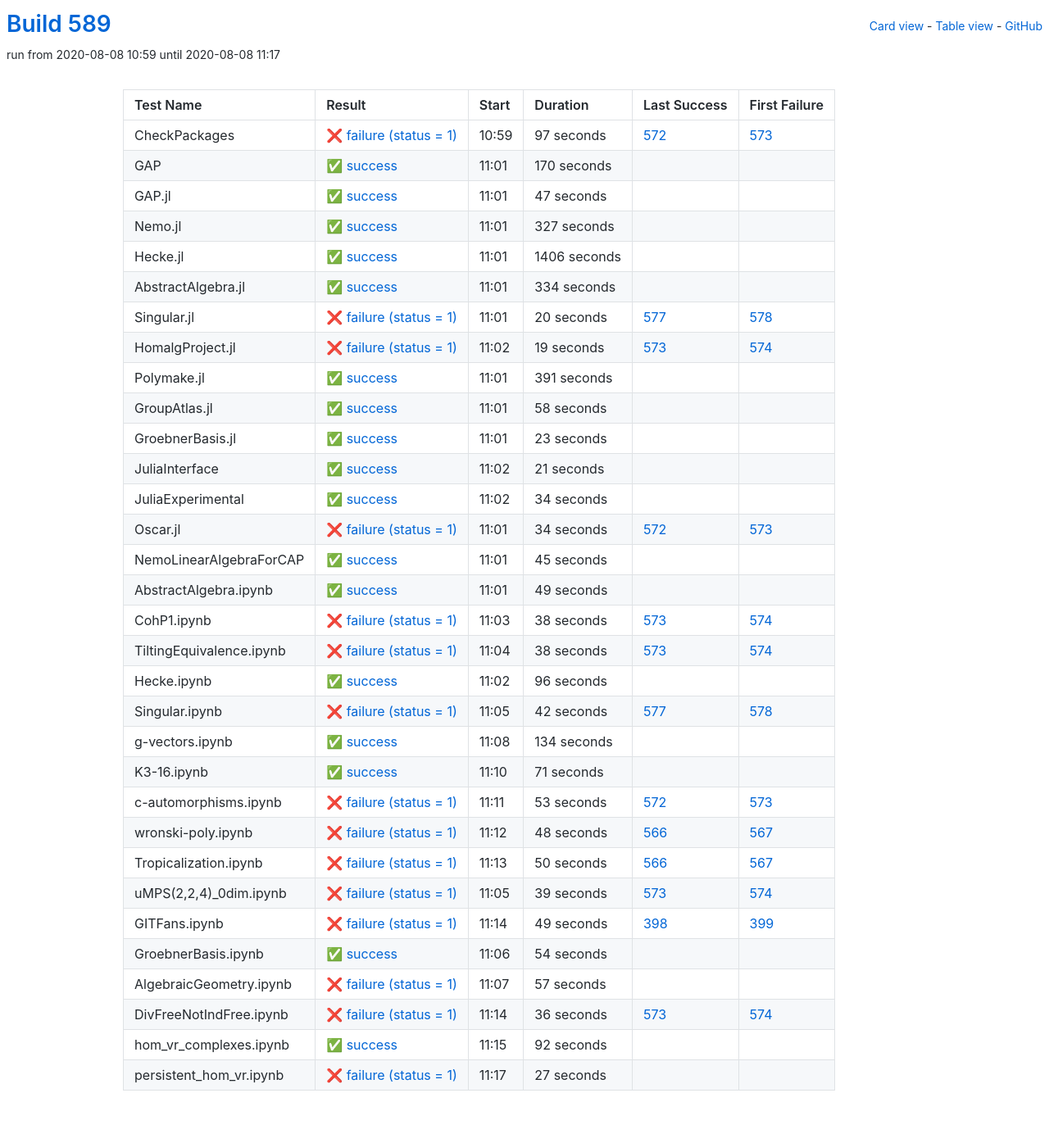
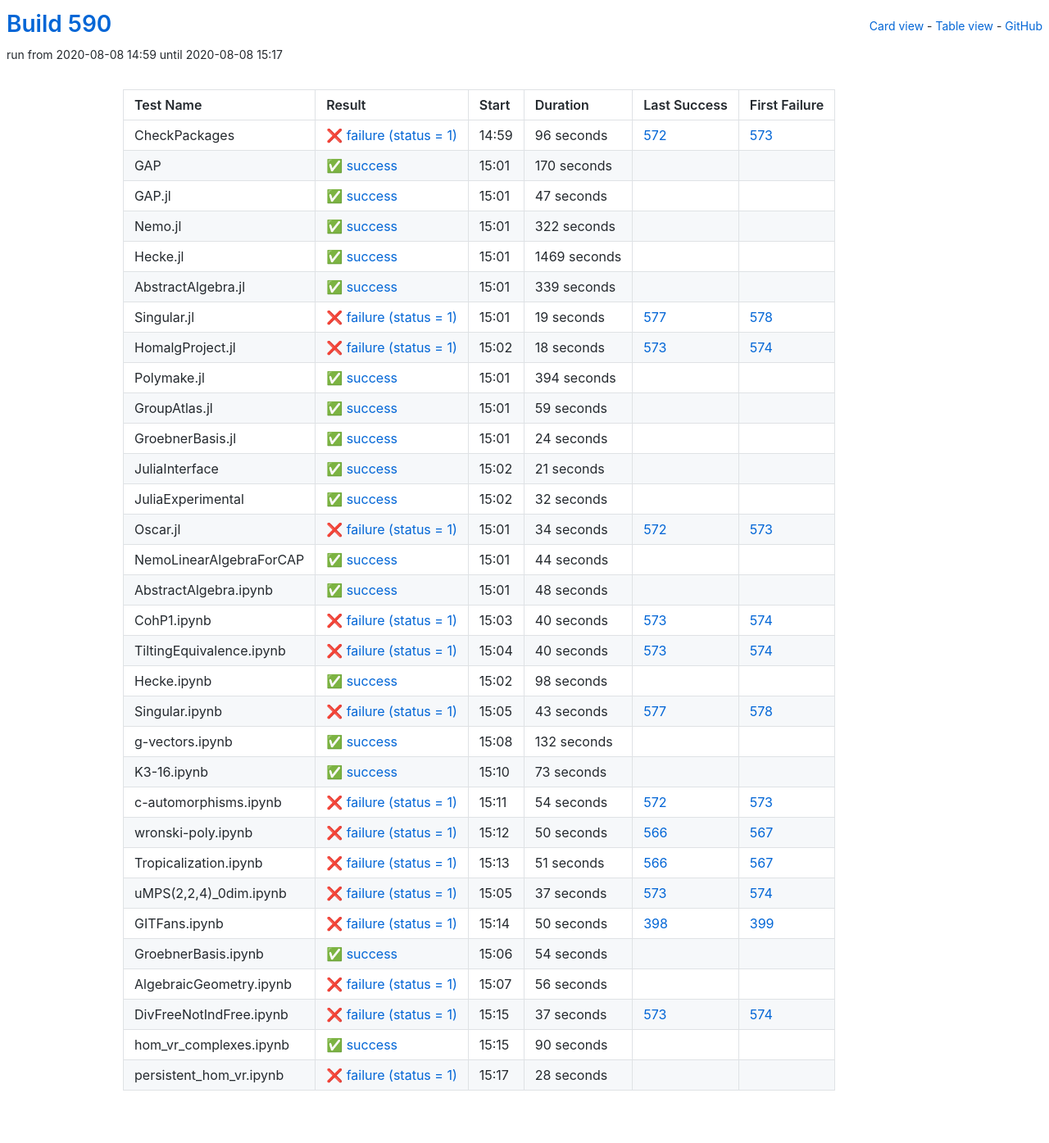
Before and after one commit to oscar-system/oscar-ci-status-stable, a Jekyll site: the page built from table.html, in a window 1280 px wide. Shown: the whole page at 82% size. Built offline with Jekyll 4.4.1, drawn with Linux system fonts in a browser that asks for light colours.

Commit message:
Build #590

```diff
--- a/_data/ci.yml
+++ b/_data/ci.yml
@@ -1,6 +1,6 @@
 ---
-build: 589
-build_url: https://oscarci.mathematik.uni-kl.de/job/oscar-stable/589/
+build: 590
+build_url: https://oscarci.mathematik.uni-kl.de/job/oscar-stable/590/
 job: oscar-stable
 organization: oscar-system
 repo: oscar-ci-status-stable
@@ -8,20 +8,20 @@ repourl: https://github.com/oscar-system/oscar-ci-status-stable
 tests:
 - name: CheckPackages
   id: checkpackages
-  log: https://oscarci.mathematik.uni-kl.de/job/oscar-stable/589/artifact/logs/build-589/CheckPackages.log
-  start: 2020-08-08 10:59
+  log: https://oscarci.mathematik.uni-kl.de/job/oscar-stable/590/artifact/logs/build-590/CheckPackages.log
+  start: 2020-08-08 14:59
   success: false
   exitcode: 1
   status: failure
-  duration: 97
+  duration: 96
   last_success: 572
   last_success_url: https://oscarci.mathematik.uni-kl.de/job/oscar-stable/572/
   first_failure: 573
   first_failure_url: https://oscarci.mathematik.uni-kl.de/job/oscar-stable/573/
 - name: GAP
   id: gap
-  log: https://oscarci.mathematik.uni-kl.de/job/oscar-stable/589/artifact/logs/build-589/GAP.log
-  start: 2020-08-08 11:01
+  log: https://oscarci.mathematik.uni-kl.de/job/oscar-stable/590/artifact/logs/build-590/GAP.log
+  start: 2020-08-08 15:01
   success: true
   exitcode: 0
   status: success
@@ -32,8 +32,8 @@ tests:
   first_failure_url:
 - name: GAP.jl
   id: gap-jl
-  log: https://oscarci.mathematik.uni-kl.de/job/oscar-stable/589/artifact/logs/build-589/GAP.jl.log
-  start: 2020-08-08 11:01
+  log: https://oscarci.mathematik.uni-kl.de/job/oscar-stable/590/artifact/logs/build-590/GAP.jl.log
+  start: 2020-08-08 15:01
   success: true
   exitcode: 0
   status: success
@@ -44,104 +44,104 @@ tests:
   first_failure_url:
 - name: Nemo.jl
   id: nemo-jl
-  log: https://oscarci.mathematik.uni-kl.de/job/oscar-stable/589/artifact/logs/build-589/Nemo.jl.log
-  start: 2020-08-08 11:01
+  log: https://oscarci.mathematik.uni-kl.de/job/oscar-stable/590/artifact/logs/build-590/Nemo.jl.log
+  start: 2020-08-08 15:01
   success: true
   exitcode: 0
   status: success
-  duration: 327
+  duration: 322
   last_success: false
   last_success_url:
   first_failure: false
   first_failure_url:
 - name: Hecke.jl
   id: hecke-jl
-  log: https://oscarci.mathematik.uni-kl.de/job/oscar-stable/589/artifact/logs/build-589/Hecke.jl.log
-  start: 2020-08-08 11:01
+  log: https://oscarci.mathematik.uni-kl.de/job/oscar-stable/590/artifact/logs/build-590/Hecke.jl.log
+  start: 2020-08-08 15:01
   success: true
   exitcode: 0
   status: success
-  duration: 1406
+  duration: 1469
   last_success: false
   last_success_url:
   first_failure: false
   first_failure_url:
 - name: AbstractAlgebra.jl
   id: abstractalgebra-jl
-  log: https://oscarci.mathematik.uni-kl.de/job/oscar-stable/589/artifact/logs/build-589/AbstractAlgebra.jl.log
-  start: 2020-08-08 11:01
+  log: https://oscarci.mathematik.uni-kl.de/job/oscar-stable/590/artifact/logs/build-590/AbstractAlgebra.jl.log
+  start: 2020-08-08 15:01
   success: true
   exitcode: 0
   status: success
-  duration: 334
+  duration: 339
   last_success: false
   last_success_url:
   first_failure: false
   first_failure_url:
 - name: Singular.jl
   id: singular-jl
-  log: https://oscarci.mathematik.uni-kl.de/job/oscar-stable/589/artifact/logs/build-589/Singular.jl.log
-  start: 2020-08-08 11:01
+  log: https://oscarci.mathematik.uni-kl.de/job/oscar-stable/590/artifact/logs/build-590/Singular.jl.log
+  start: 2020-08-08 15:01
   success: false
   exitcode: 1
   status: failure
-  duration: 20
+  duration: 19
   last_success: 577
   last_success_url: https://oscarci.mathematik.uni-kl.de/job/oscar-stable/577/
   first_failure: 578
   first_failure_url: https://oscarci.mathematik.uni-kl.de/job/oscar-stable/578/
 - name: HomalgProject.jl
   id: homalgproject-jl
-  log: https://oscarci.mathematik.uni-kl.de/job/oscar-stable/589/artifact/logs/build-589/HomalgProject.jl.log
-  start: 2020-08-08 11:02
+  log: https://oscarci.mathematik.uni-kl.de/job/oscar-stable/590/artifact/logs/build-590/HomalgProject.jl.log
+  start: 2020-08-08 15:02
   success: false
   exitcode: 1
   status: failure
-  duration: 19
+  duration: 18
   last_success: 573
   last_success_url: https://oscarci.mathematik.uni-kl.de/job/oscar-stable/573/
   first_failure: 574
   first_failure_url: https://oscarci.mathematik.uni-kl.de/job/oscar-stable/574/
 - name: Polymake.jl
   id: polymake-jl
-  log: https://oscarci.mathematik.uni-kl.de/job/oscar-stable/589/artifact/logs/build-589/Polymake.jl.log
-  start: 2020-08-08 11:01
+  log: https://oscarci.mathematik.uni-kl.de/job/oscar-stable/590/artifact/logs/build-590/Polymake.jl.log
+  start: 2020-08-08 15:01
   success: true
   exitcode: 0
   status: success
-  duration: 391
+  duration: 394
   last_success: false
   last_success_url:
   first_failure: false
   first_failure_url:
 - name: GroupAtlas.jl
   id: groupatlas-jl
-  log: https://oscarci.mathematik.uni-kl.de/job/oscar-stable/589/artifact/logs/build-589/GroupAtlas.jl.log
-  start: 2020-08-08 11:01
+  log: https://oscarci.mathematik.uni-kl.de/job/oscar-stable/590/artifact/logs/build-590/GroupAtlas.jl.log
+  start: 2020-08-08 15:01
   success: true
   exitcode: 0
   status: success
-  duration: 58
+  duration: 59
   last_success: false
   last_success_url:
   first_failure: false
   first_failure_url:
 - name: GroebnerBasis.jl
   id: groebnerbasis-jl
-  log: https://oscarci.mathematik.uni-kl.de/job/oscar-stable/589/artifact/logs/build-589/GroebnerBasis.jl.log
-  start: 2020-08-08 11:01
+  log: https://oscarci.mathematik.uni-kl.de/job/oscar-stable/590/artifact/logs/build-590/GroebnerBasis.jl.log
+  start: 2020-08-08 15:01
   success: true
   exitcode: 0
   status: success
-  duration: 23
+  duration: 24
   last_success: false
   last_success_url:
   first_failure: false
   first_failure_url:
 - name: JuliaInterface
   id: juliainterface
-  log: https://oscarci.mathematik.uni-kl.de/job/oscar-stable/589/artifact/logs/build-589/JuliaInterface.log
-  start: 2020-08-08 11:02
+  log: https://oscarci.mathematik.uni-kl.de/job/oscar-stable/590/artifact/logs/build-590/JuliaInterface.log
+  start: 2020-08-08 15:02
   success: true
   exitcode: 0
   status: success
@@ -152,20 +152,20 @@ tests:
   first_failure_url:
 - name: JuliaExperimental
   id: juliaexperimental
-  log: https://oscarci.mathematik.uni-kl.de/job/oscar-stable/589/artifact/logs/build-589/JuliaExperimental.log
-  start: 2020-08-08 11:02
+  log: https://oscarci.mathematik.uni-kl.de/job/oscar-stable/590/artifact/logs/build-590/JuliaExperimental.log
+  start: 2020-08-08 15:02
   success: true
   exitcode: 0
   status: success
-  duration: 34
+  duration: 32
   last_success: false
   last_success_url:
   first_failure: false
   first_failure_url:
 - name: Oscar.jl
   id: oscar-jl
-  log: https://oscarci.mathematik.uni-kl.de/job/oscar-stable/589/artifact/logs/build-589/Oscar.jl.log
-  start: 2020-08-08 11:01
+  log: https://oscarci.mathematik.uni-kl.de/job/oscar-stable/590/artifact/logs/build-590/Oscar.jl.log
+  start: 2020-08-08 15:01
   success: false
   exitcode: 1
   status: failure
@@ -176,128 +176,116 @@ tests:
   first_failure_url: https://oscarci.mathematik.uni-kl.de/job/oscar-stable/573/
 - name: NemoLinearAlgebraForCAP
   id: nemolinearalgebraforcap
-  log: https://oscarci.mathematik.uni-kl.de/job/oscar-stable/589/artifact/logs/build-589/NemoLinearAlgebraForCAP.log
-  start: 2020-08-08 11:01
+  log: https://oscarci.mathematik.uni-kl.de/job/oscar-stable/590/artifact/logs/build-590/NemoLinearAlgebraForCAP.log
+  start: 2020-08-08 15:01
   success: true
   exitcode: 0
   status: success
-  duration: 45
+  duration: 44
   last_success: false
   last_success_url:
   first_failure: false
   first_failure_url:
 - name: AbstractAlgebra.ipynb
   id: abstractalgebra-ipynb
-  log: https://oscarci.mathematik.uni-kl.de/job/oscar-stable/589/artifact/logs/build-589/AbstractAlgebra.ipynb.log
-  start: 2020-08-08 11:01
+  log: https://oscarci.mathematik.uni-kl.de/job/oscar-stable/590/artifact/logs/build-590/AbstractAlgebra.ipynb.log
+  start: 2020-08-08 15:01
   success: true
   exitcode: 0
   status: success
-  duration: 49
+  duration: 48
   last_success: false
   last_success_url:
   first_failure: false
   first_failure_url:
 - name: CohP1.ipynb
   id: cohp1-ipynb
-  log: https://oscarci.mathematik.uni-kl.de/job/oscar-stable/589/artifact/logs/build-589/CohP1.ipynb.log
-  start: 2020-08-08 11:03
+  log: https://oscarci.mathematik.uni-kl.de/job/oscar-stable/590/artifact/logs/build-590/CohP1.ipynb.log
+  start: 2020-08-08 15:03
   success: false
   exitcode: 1
   status: failure
-  duration: 38
+  duration: 40
   last_success: 573
   last_success_url: https://oscarci.mathematik.uni-kl.de/job/oscar-stable/573/
   first_failure: 574
   first_failure_url: https://oscarci.mathematik.uni-kl.de/job/oscar-stable/574/
 - name: TiltingEquivalence.ipynb
   id: tiltingequivalence-ipynb
-  log: https://oscarci.mathematik.uni-kl.de/job/oscar-stable/589/artifact/logs/build-589/TiltingEquivalence.ipynb.log
-  start: 2020-08-08 11:04
+  log: https://oscarci.mathematik.uni-kl.de/job/oscar-stable/590/artifact/logs/build-590/TiltingEquivalence.ipynb.log
+  start: 2020-08-08 15:04
   success: false
   exitcode: 1
   status: failure
-  duration: 38
+  duration: 40
   last_success: 573
   last_success_url: https://oscarci.mathematik.uni-kl.de/job/oscar-stable/573/
   first_failure: 574
   first_failure_url: https://oscarci.mathematik.uni-kl.de/job/oscar-stable/574/
 - name: Hecke.ipynb
   id: hecke-ipynb
-  log: https://oscarci.mathematik.uni-kl.de/job/oscar-stable/589/artifact/logs/build-589/Hecke.ipynb.log
-  start: 2020-08-08 11:02
+  log: https://oscarci.mathematik.uni-kl.de/job/oscar-stable/590/artifact/logs/build-590/Hecke.ipynb.log
+  start: 2020-08-08 15:02
   success: true
   exitcode: 0
   status: success
-  duration: 96
+  duration: 98
   last_success: false
   last_success_url:
   first_failure: false
   first_failure_url:
 - name: Singular.ipynb
   id: singular-ipynb
-  log: https://oscarci.mathematik.uni-kl.de/job/oscar-stable/589/artifact/logs/build-589/Singular.ipynb.log
-  start: 2020-08-08 11:05
+  log: https://oscarci.mathematik.uni-kl.de/job/oscar-stable/590/artifact/logs/build-590/Singular.ipynb.log
+  start: 2020-08-08 15:05
   success: false
   exitcode: 1
   status: failure
-  duration: 42
+  duration: 43
   last_success: 577
   last_success_url: https://oscarci.mathematik.uni-kl.de/job/oscar-stable/577/
   first_failure: 578
   first_failure_url: https://oscarci.mathematik.uni-kl.de/job/oscar-stable/578/
 - name: g-vectors.ipynb
   id: g-vectors-ipynb
-  log: https://oscarci.mathematik.uni-kl.de/job/oscar-stable/589/artifact/logs/build-589/g-vectors.ipynb.log
-  start: 2020-08-08 11:08
+  log: https://oscarci.mathematik.uni-kl.de/job/oscar-stable/590/artifact/logs/build-590/g-vectors.ipynb.log
+  start: 2020-08-08 15:08
   success: true
   exitcode: 0
   status: success
-  duration: 134
+  duration: 132
   last_success: false
   last_success_url:
   first_failure: false
   first_failure_url:
 - name: K3-16.ipynb
   id: k3-16-ipynb
-  log: https://oscarci.mathematik.uni-kl.de/job/oscar-stable/589/artifact/logs/build-589/K3-16.ipynb.log
-  start: 2020-08-08 11:10
+  log: https://oscarci.mathematik.uni-kl.de/job/oscar-stable/590/artifact/logs/build-590/K3-16.ipynb.log
+  start: 2020-08-08 15:10
   success: true
   exitcode: 0
   status: success
-  duration: 71
+  duration: 73
   last_success: false
   last_success_url:
   first_failure: false
   first_failure_url:
 - name: c-automorphisms.ipynb
   id: c-automorphisms-ipynb
-  log: https://oscarci.mathematik.uni-kl.de/job/oscar-stable/589/artifact/logs/build-589/c-automorphisms.ipynb.log
-  start: 2020-08-08 11:11
+  log: https://oscarci.mathematik.uni-kl.de/job/oscar-stable/590/artifact/logs/build-590/c-automorphisms.ipynb.log
+  start: 2020-08-08 15:11
   success: false
   exitcode: 1
   status: failure
-  duration: 53
+  duration: 54
   last_success: 572
   last_success_url: https://oscarci.mathematik.uni-kl.de/job/oscar-stable/572/
   first_failure: 573
   first_failure_url: https://oscarci.mathematik.uni-kl.de/job/oscar-stable/573/
 - name: wronski-poly.ipynb
   id: wronski-poly-ipynb
-  log: https://oscarci.mathematik.uni-kl.de/job/oscar-stable/589/artifact/logs/build-589/wronski-poly.ipynb.log
-  start: 2020-08-08 11:12
-  success: false
-  exitcode: 1
-  status: failure
-  duration: 48
-  last_success: 566
-  last_success_url: https://oscarci.mathematik.uni-kl.de/job/oscar-stable/566/
-  first_failure: 567
-  first_failure_url: https://oscarci.mathematik.uni-kl.de/job/oscar-stable/567/
-- name: Tropicalization.ipynb
-  id: tropicalization-ipynb
-  log: https://oscarci.mathematik.uni-kl.de/job/oscar-stable/589/artifact/logs/build-589/Tropicalization.ipynb.log
-  start: 2020-08-08 11:13
+  log: https://oscarci.mathematik.uni-kl.de/job/oscar-stable/590/artifact/logs/build-590/wronski-poly.ipynb.log
+  start: 2020-08-08 15:12
   success: false
   exitcode: 1
   status: failure
@@ -306,34 +294,46 @@ tests:
   last_success_url: https://oscarci.mathematik.uni-kl.de/job/oscar-stable/566/
   first_failure: 567
   first_failure_url: https://oscarci.mathematik.uni-kl.de/job/oscar-stable/567/
-- name: uMPS(2,2,4)_0dim.ipynb
-  id: umps-2-2-4-0dim-ipynb
-  log: https://oscarci.mathematik.uni-kl.de/job/oscar-stable/589/artifact/logs/build-589/uMPS-2-2-4-_0dim.ipynb.log
-  start: 2020-08-08 11:05
+- name: Tropicalization.ipynb
+  id: tropicalization-ipynb
+  log: https://oscarci.mathematik.uni-kl.de/job/oscar-stable/590/artifact/logs/build-590/Tropicalization.ipynb.log
+  start: 2020-08-08 15:13
   success: false
   exitcode: 1
   status: failure
-  duration: 39
+  duration: 51
+  last_success: 566
+  last_success_url: https://oscarci.mathematik.uni-kl.de/job/oscar-stable/566/
+  first_failure: 567
+  first_failure_url: https://oscarci.mathematik.uni-kl.de/job/oscar-stable/567/
+- name: uMPS(2,2,4)_0dim.ipynb
+  id: umps-2-2-4-0dim-ipynb
+  log: https://oscarci.mathematik.uni-kl.de/job/oscar-stable/590/artifact/logs/build-590/uMPS-2-2-4-_0dim.ipynb.log
+  start: 2020-08-08 15:05
+  success: false
+  exitcode: 1
+  status: failure
+  duration: 37
   last_success: 573
   last_success_url: https://oscarci.mathematik.uni-kl.de/job/oscar-stable/573/
   first_failure: 574
   first_failure_url: https://oscarci.mathematik.uni-kl.de/job/oscar-stable/574/
 - name: GITFans.ipynb
   id: gitfans-ipynb
-  log: https://oscarci.mathematik.uni-kl.de/job/oscar-stable/589/artifact/logs/build-589/GITFans.ipynb.log
-  start: 2020-08-08 11:14
+  log: https://oscarci.mathematik.uni-kl.de/job/oscar-stable/590/artifact/logs/build-590/GITFans.ipynb.log
+  start: 2020-08-08 15:14
   success: false
   exitcode: 1
   status: failure
-  duration: 49
+  duration: 50
   last_success: 398
   last_success_url: https://oscarci.mathematik.uni-kl.de/job/oscar-stable/398/
   first_failure: 399
   first_failure_url: https://oscarci.mathematik.uni-kl.de/job/oscar-stable/399/
 - name: GroebnerBasis.ipynb
   id: groebnerbasis-ipynb
-  log: https://oscarci.mathematik.uni-kl.de/job/oscar-stable/589/artifact/logs/build-589/GroebnerBasis.ipynb.log
-  start: 2020-08-08 11:06
+  log: https://oscarci.mathematik.uni-kl.de/job/oscar-stable/590/artifact/logs/build-590/GroebnerBasis.ipynb.log
+  start: 2020-08-08 15:06
   success: true
   exitcode: 0
   status: success
@@ -344,48 +344,48 @@ tests:
   first_failure_url:
 - name: AlgebraicGeometry.ipynb
   id: algebraicgeometry-ipynb
-  log: https://oscarci.mathematik.uni-kl.de/job/oscar-stable/589/artifact/logs/build-589/AlgebraicGeometry.ipynb.log
-  start: 2020-08-08 11:07
+  log: https://oscarci.mathematik.uni-kl.de/job/oscar-stable/590/artifact/logs/build-590/AlgebraicGeometry.ipynb.log
+  start: 2020-08-08 15:07
   success: false
   exitcode: 1
   status: failure
-  duration: 57
+  duration: 56
   last_success: false
   last_success_url:
   first_failure: false
   first_failure_url:
 - name: DivFreeNotIndFree.ipynb
   id: divfreenotindfree-ipynb
-  log: https://oscarci.mathematik.uni-kl.de/job/oscar-stable/589/artifact/logs/build-589/DivFreeNotIndFree.ipynb.log
-  start: 2020-08-08 11:14
+  log: https://oscarci.mathematik.uni-kl.de/job/oscar-stable/590/artifact/logs/build-590/DivFreeNotIndFree.ipynb.log
+  start: 2020-08-08 15:15
   success: false
   exitcode: 1
   status: failure
-  duration: 36
+  duration: 37
   last_success: 573
   last_success_url: https://oscarci.mathematik.uni-kl.de/job/oscar-stable/573/
   first_failure: 574
   first_failure_url: https://oscarci.mathematik.uni-kl.de/job/oscar-stable/574/
 - name: hom_vr_complexes.ipynb
   id: hom-vr-complexes-ipynb
-  log: https://oscarci.mathematik.uni-kl.de/job/oscar-stable/589/artifact/logs/build-589/hom_vr_complexes.ipynb.log
-  start: 2020-08-08 11:15
+  log: https://oscarci.mathematik.uni-kl.de/job/oscar-stable/590/artifact/logs/build-590/hom_vr_complexes.ipynb.log
+  start: 2020-08-08 15:15
   success: true
   exitcode: 0
   status: success
-  duration: 92
+  duration: 90
   last_success: false
   last_success_url:
   first_failure: false
   first_failure_url:
 - name: persistent_hom_vr.ipynb
   id: persistent-hom-vr-ipynb
-  log: https://oscarci.mathematik.uni-kl.de/job/oscar-stable/589/artifact/logs/build-589/persistent_hom_vr.ipynb.log
-  start: 2020-08-08 11:17
+  log: https://oscarci.mathematik.uni-kl.de/job/oscar-stable/590/artifact/logs/build-590/persistent_hom_vr.ipynb.log
+  start: 2020-08-08 15:17
   success: false
   exitcode: 1
   status: failure
-  duration: 27
+  duration: 28
   last_success: false
   last_success_url:
   first_failure: false
```
Also changed, not shown: README.md.
